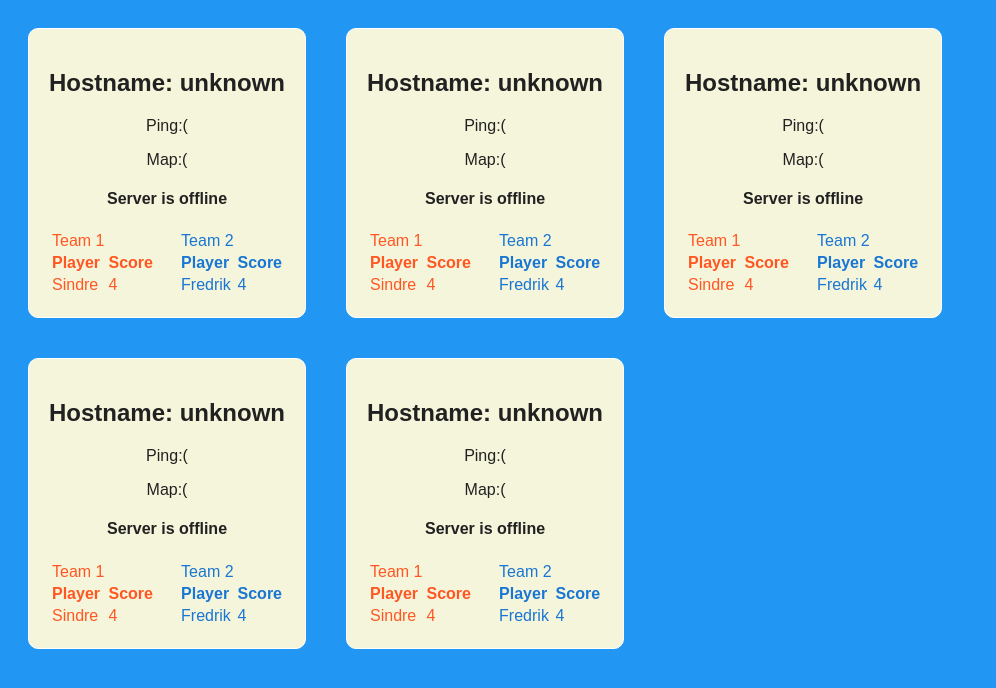
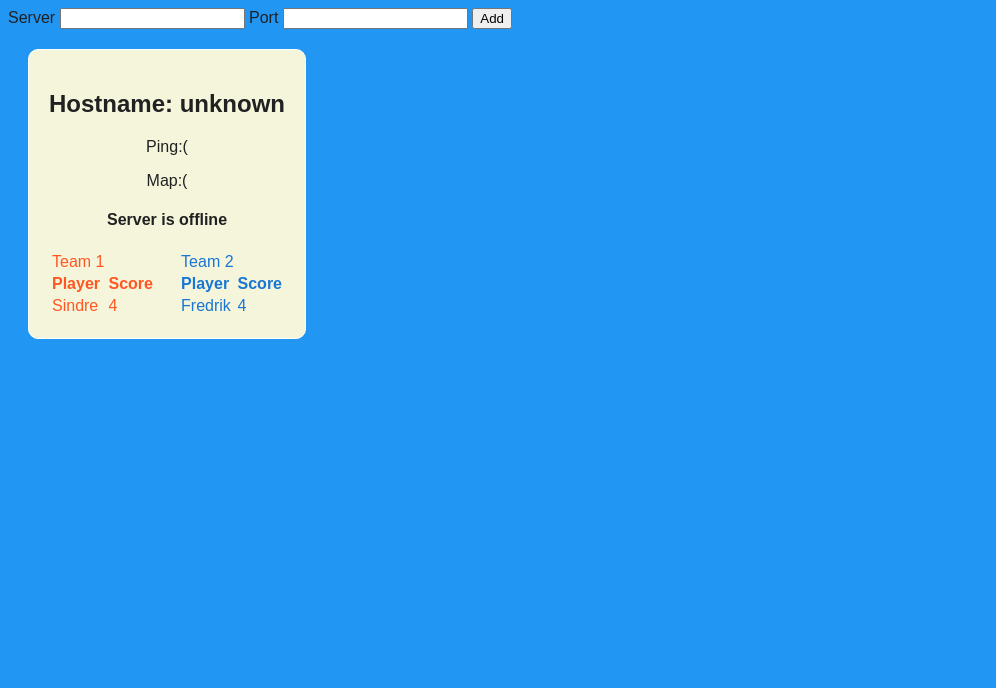
Before and after one commit to NikZy/GameStats, a Flask app: page / in a window 1280 px wide. Shown: the top 688 px of the page, without its empty margins (0-996 px from the left). Run offline with Flask 2, Linux system fonts and the light colour scheme; data that the repository does not hold is empty; some libraries are stand-ins or nearby versions.

Commit message:
added add server

```diff
--- a/manage.py
+++ b/manage.py
@@ -4,14 +4,10 @@ from QueryClass import SourceQuery
 # helper functions
 from functions import findTeams
 
-IP = "81.166.24.5"
+IP = "127.0.0.1"
 PORT = 27115
 SERVERS = [
 			[IP, PORT],
-			[IP, PORT+2],
-			[IP, PORT+4],
-			[IP, PORT+6],
-			[IP, PORT+8],
 		]
 
 app = Flask(__name__)
--- a/static/script.js
+++ b/static/script.js
@@ -1,3 +1,8 @@
+var addServer = function() {
+	var ip = $('input[name="addIp"]').val();
+	var port = $('input[name="addPort"]').val();
+	SERVERS.add([ip, port]);
+}
 var getStats = function(){
 	// SERVERS is decleared in the template "index"
 	// send ajax request for each server
@@ -72,6 +77,9 @@ var updateDOM = function(index, srv_info) {
 
 $(document).ready(function(){
 	//var time = setInterval(getStats(), 6000)
+ $("#addServer").click(fucntion() {
+	 addServer();
+ });
 
 	getStats();
 
--- a/templates/index.html
+++ b/templates/index.html
@@ -14,6 +14,11 @@
 </head>
 
 <body>
+	<form>
+		Server <input type="text" name="addIP">
+		Port <input type="text" name="addPort">
+		<input type="button" value="Add" id="addServer">
+	</form>
 	{% for SERVER in SERVERS %}
 
 		<div class="server-wrapper" id="{{ loop.index-1 }}">
```
